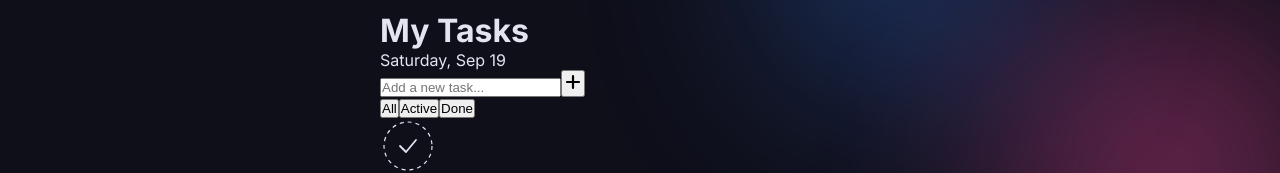
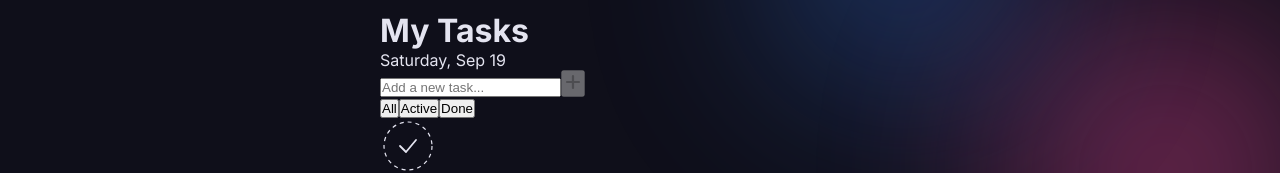
Before and after one commit to charkhaniakash/React-test, a React (Vite) app: page / in a window 1280 px wide. Shown: the part 553-726 px from the top of the page. Built offline with nearby package versions, Linux system fonts and the light colour scheme.

Commit message:
So see that add item button is there na , it shoudl oly enable once w...
Automated implementation by Forge Engine.

Files changed: 3

Forge-Work-Item: bdcfc358-e5c2-4dbe-a68f-755047ff622c
Forge-Execution: 3df6bcbc-2bf4-4471-9dab-432155685867

```diff
--- a/src/App.jsx
+++ b/src/App.jsx
@@ -8,7 +8,7 @@ import FilterBar from './components/FilterBar'
 
 export default function App() {
   const [todos, setTodos] = useState(loadTodos)
-  const [input, setInput] = useState('')
+  const [newTodoText, setNewTodoText] = useState('')
   const [filter, setFilter] = useState('all')
   const inputRef = useRef(null)
 
@@ -16,13 +16,13 @@ export default function App() {
     saveTodos(todos)
   }, [todos])
 
-  const addTodo = (e) => {
+  const handleSubmit = (e) => {
     e.preventDefault()
-    const text = input.trim()
+    const text = newTodoText.trim()
     if (!text) return
     const newTodo = { id: generateId(), text: text, completed: false }
     setTodos((prev) => [...prev, newTodo])
-    setInput('')
+    setNewTodoText('')
     inputRef.current?.focus()
   }
 
@@ -72,17 +72,23 @@ export default function App() {
           <span className="date">{today}</span>
         </header>
 
-        <form className="input-wrapper" onSubmit={addTodo}>
+        <form className="input-wrapper" onSubmit={handleSubmit}>
           <input
             ref={inputRef}
             id="todo-input"
             type="text"
-            value={input}
-            onChange={(e) => setInput(e.target.value)}
+            value={newTodoText}
+            onChange={(e) => setNewTodoText(e.target.value)}
             placeholder="Add a new task..."
             autoComplete="off"
           />
-          <button type="submit" className="add-btn" id="add-btn" aria-label="Add task">
+          <button
+            type="submit"
+            className="add-btn"
+            id="add-btn"
+            aria-label="Add task"
+            disabled={newTodoText.trim().length === 0}
+          >
             <PlusIcon />
           </button>
         </form>
```
